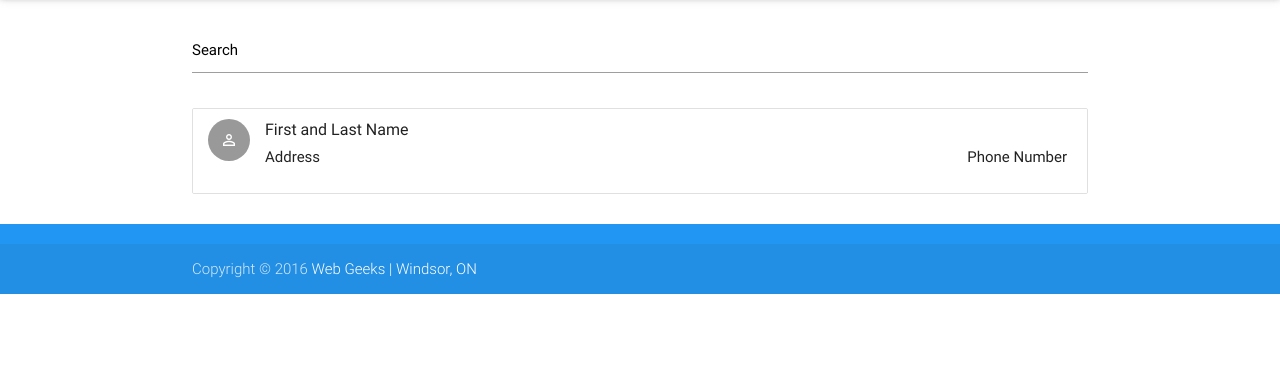
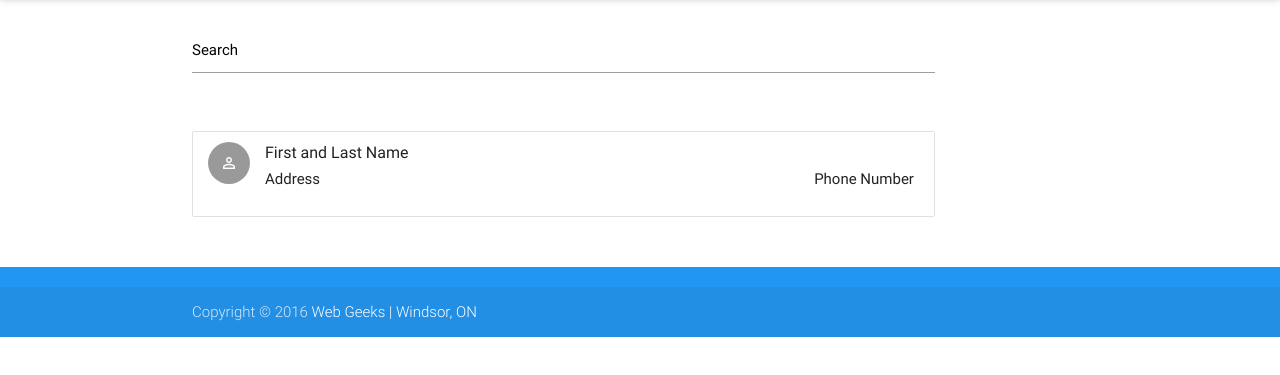
Before and after one commit to greaterkwchamber/greaterkwchamber.github.io, a website: page web/index.html in a window 1280 px wide. Shown: the part 67-442 px from the top of the page. Drawn offline with nearby package versions, Linux system fonts and the light colour scheme.

Commit message:
ui upgrade

```diff
--- a/web/index.html
+++ b/web/index.html
@@ -23,14 +23,15 @@
     <div class="section">
 
      <div class="row">
-        <div class="input-field col s12">
+        <div class="input-field col s10">
           <input id="first_name2" type="text" class="validate" onkeyup="myFunction()">
           <label class="active" for="first_name2">Search</label>
         </div>
-      </div>
 
-      <center>
-      <div class="preloader-wrapper big active s12" id="loadingMask" style="display: none;" >
+        <div class="col s2">
+
+
+        <div class="preloader-wrapper big active s12" id="loadingMask" style="display: none;" >
           <div class="spinner-layer spinner-blue-only">
             <div class="circle-clipper left">
               <div class="circle"></div>
@@ -41,7 +42,12 @@
             </div>
           </div>
         </div>
-        </center>
+        </div>
+
+      </div>
+
+      <div class="row">
+        <div class="input-field col s10">
       <ul class="collection" id="listOfPeople">
         <li class="collection-item avatar">
 
@@ -55,6 +61,8 @@
       </ul>
 
 
+    </div>
+  </div>
 
     </div>
   </div>
```
